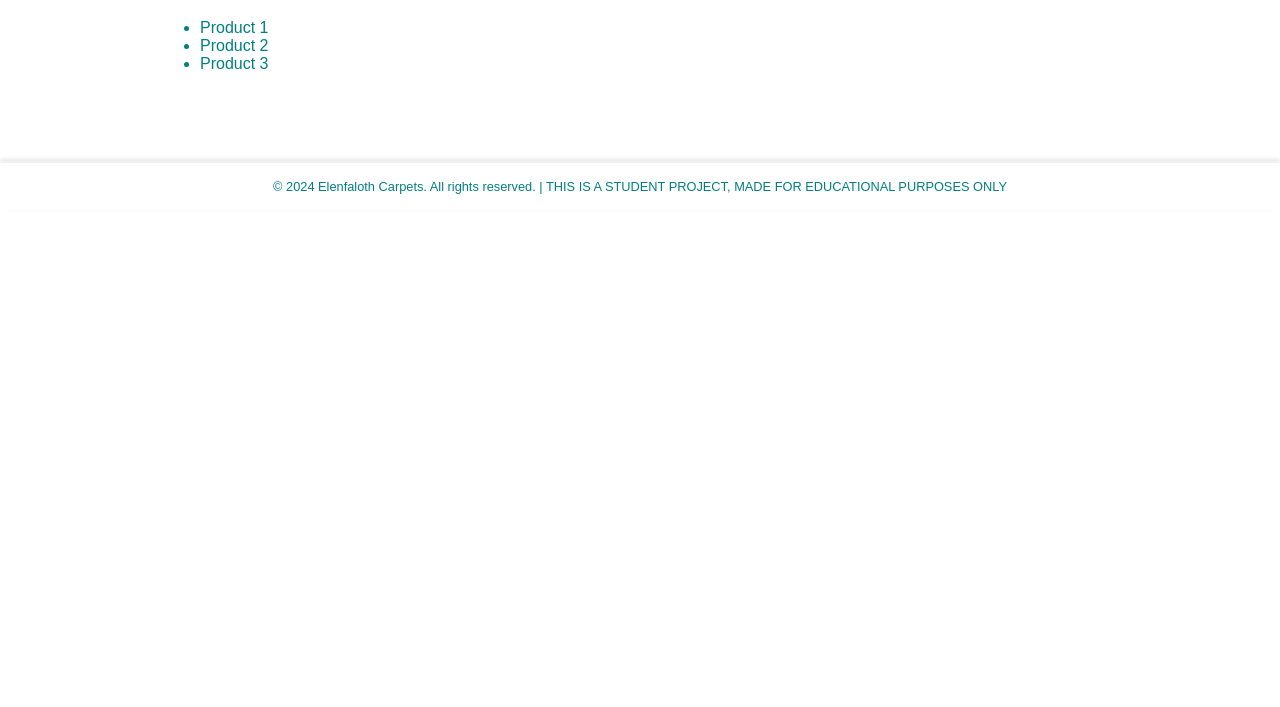
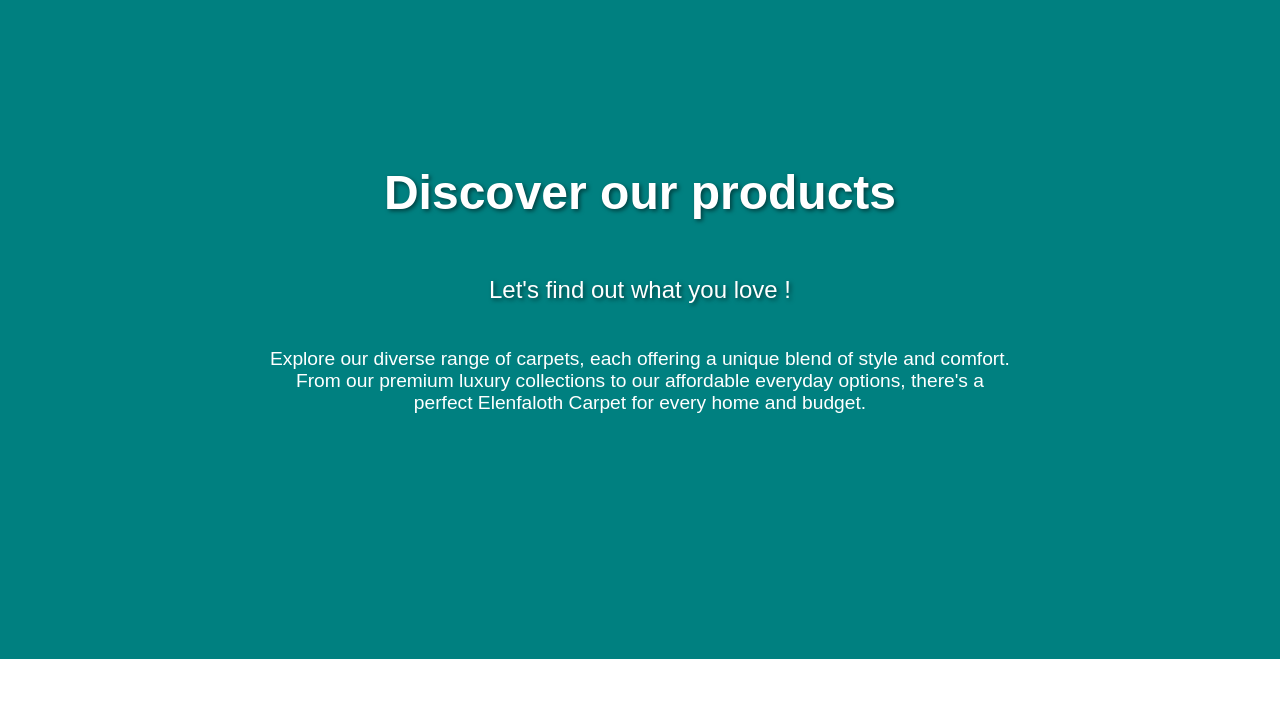
Before and after one commit to H4ss/Google-SEO-Tek5, a Gatsby site: page /products in a window 1280 px wide. Shown: the part 93-800 px from the top of the page. Built offline with nearby package versions, Linux system fonts and the light colour scheme; Gatsby itself is replaced by a stand-in of ours.

Commit message:
Updating the real product page

```diff
--- a/src/pages/products.js
+++ b/src/pages/products.js
@@ -4,6 +4,28 @@ import Layout from "../components/layout"
 
 const ProductsPage = () => (
   <Layout>
+    <div style={{
+      display: 'flex',
+      flexDirection: 'column',
+      justifyContent: 'center',
+      alignItems: 'center',
+      backgroundColor: `var(--teal)`, // Set the image as background
+      backgroundSize: 'cover', // Cover the entire div
+      backgroundPosition: 'center', // Center the background image
+      color: 'var(--white)',
+      minHeight: 'calc(100vh - 80px)', // Subtract the height of the navbar
+      padding: '1rem'
+    }}>
+      <h1 style={{ textShadow: '2px 2px 4px rgba(0, 0, 0, 0.5)', fontSize: '3em' }}>Discover our products</h1>
+      <p style={{ textShadow: '2px 2px 4px rgba(0, 0, 0, 0.5)', fontSize: '1.5em' }}>
+        Let's find out what you love !
+      </p>
+      <div style={{ display: 'flex', justifyContent: 'center' }}>
+        <p style={{ fontSize: '1.2em', maxWidth: '60%', textAlign: 'center' }}>
+          Explore our diverse range of carpets, each offering a unique blend of style and comfort. From our premium luxury collections to our affordable everyday options, there's a perfect Elenfaloth Carpet for every home and budget.
+        </p>
+      </div>
+    </div>
     <div style={{ margin: '0 auto', maxWidth: 960, padding: '2rem' }}>
       <h1>Our Products</h1>
       <ul>
```
